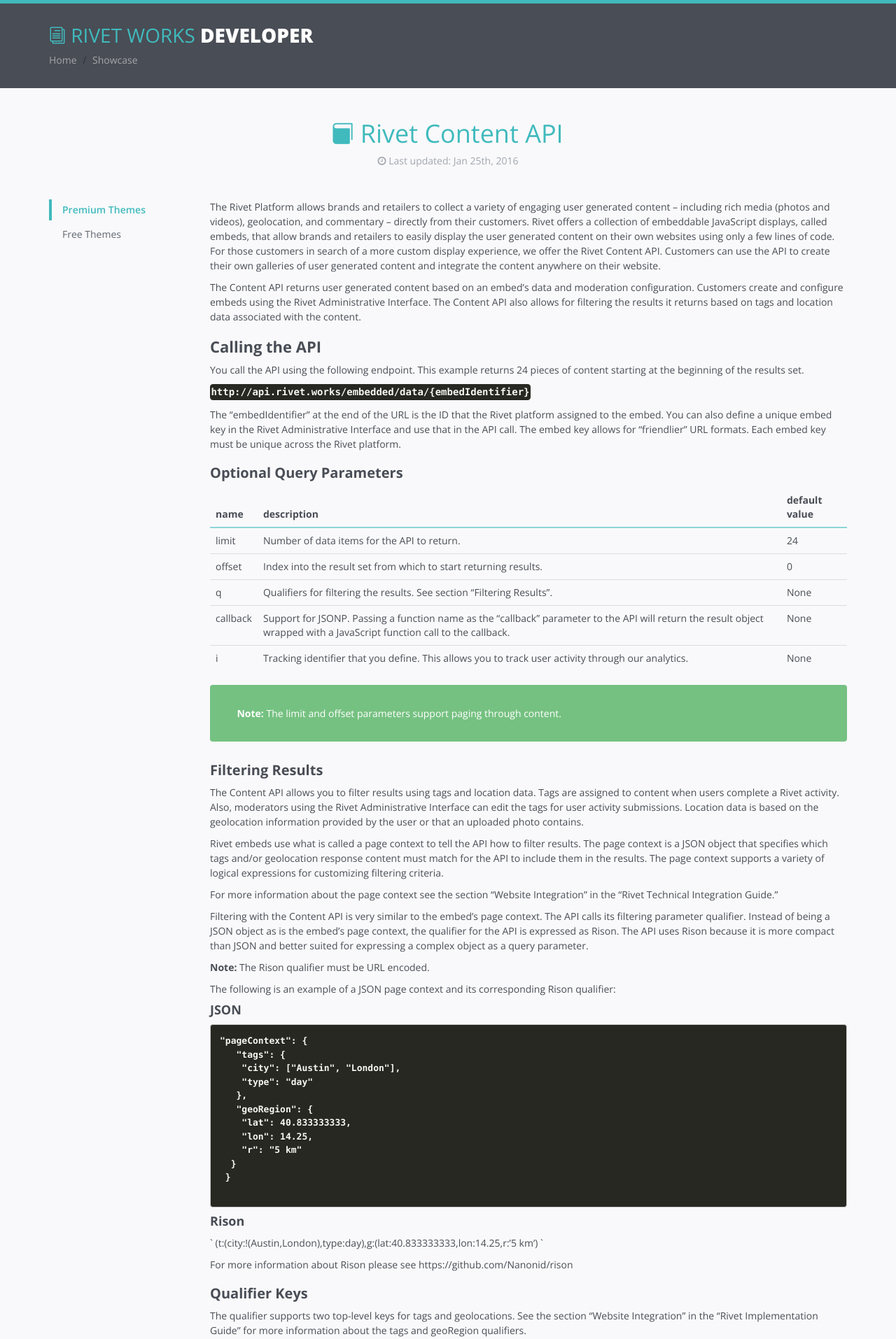
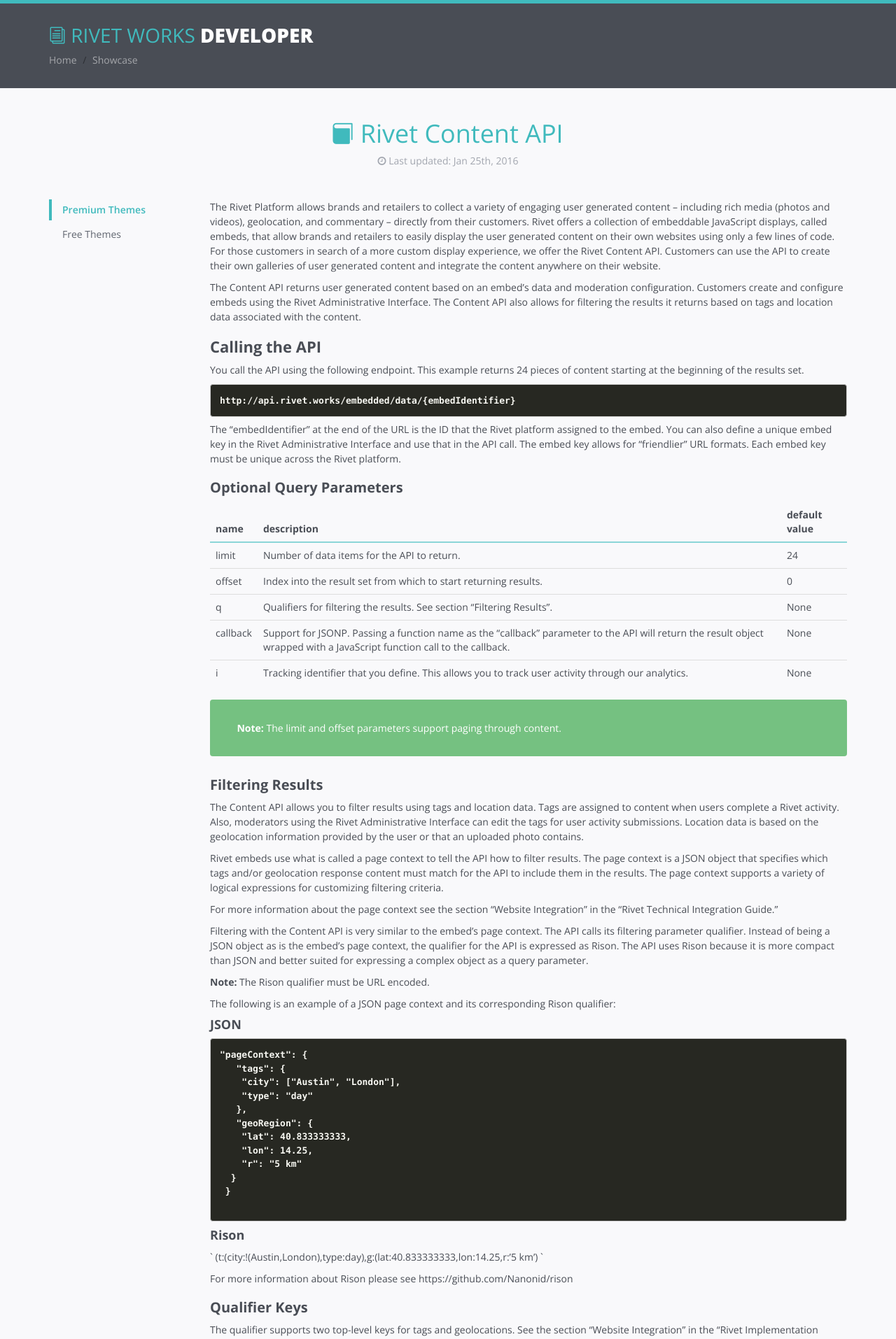
Before and after one commit to tmkorte/tmkorte.github.com, a Jekyll site: the page built from _documentation/content-api/index.md, in a window 1280 px wide. Shown: the top 1914 px of the page at 70% size. Built offline with Jekyll 4.4.1, drawn with Linux system fonts in a browser that asks for light colours.

````diff
--- a/_documentation/content-api/index.md
+++ b/_documentation/content-api/index.md
@@ -10,7 +10,9 @@ The Content API returns user generated content based on an embed’s data and mo
 
 You call the API using the following endpoint. This example returns 24 pieces of content starting at the beginning of the results set.
 
-`http://api.rivet.works/embedded/data/{embedIdentifier}`
+```
+http://api.rivet.works/embedded/data/{embedIdentifier}
+```
 
 The “embedIdentifier” at the end of the URL is the ID that the Rivet platform assigned to the embed. You can also define a unique embed key in the Rivet Administrative Interface and use that in the API call. The embed key allows for “friendlier” URL formats. Each embed key must be unique across the Rivet platform.
 
````
